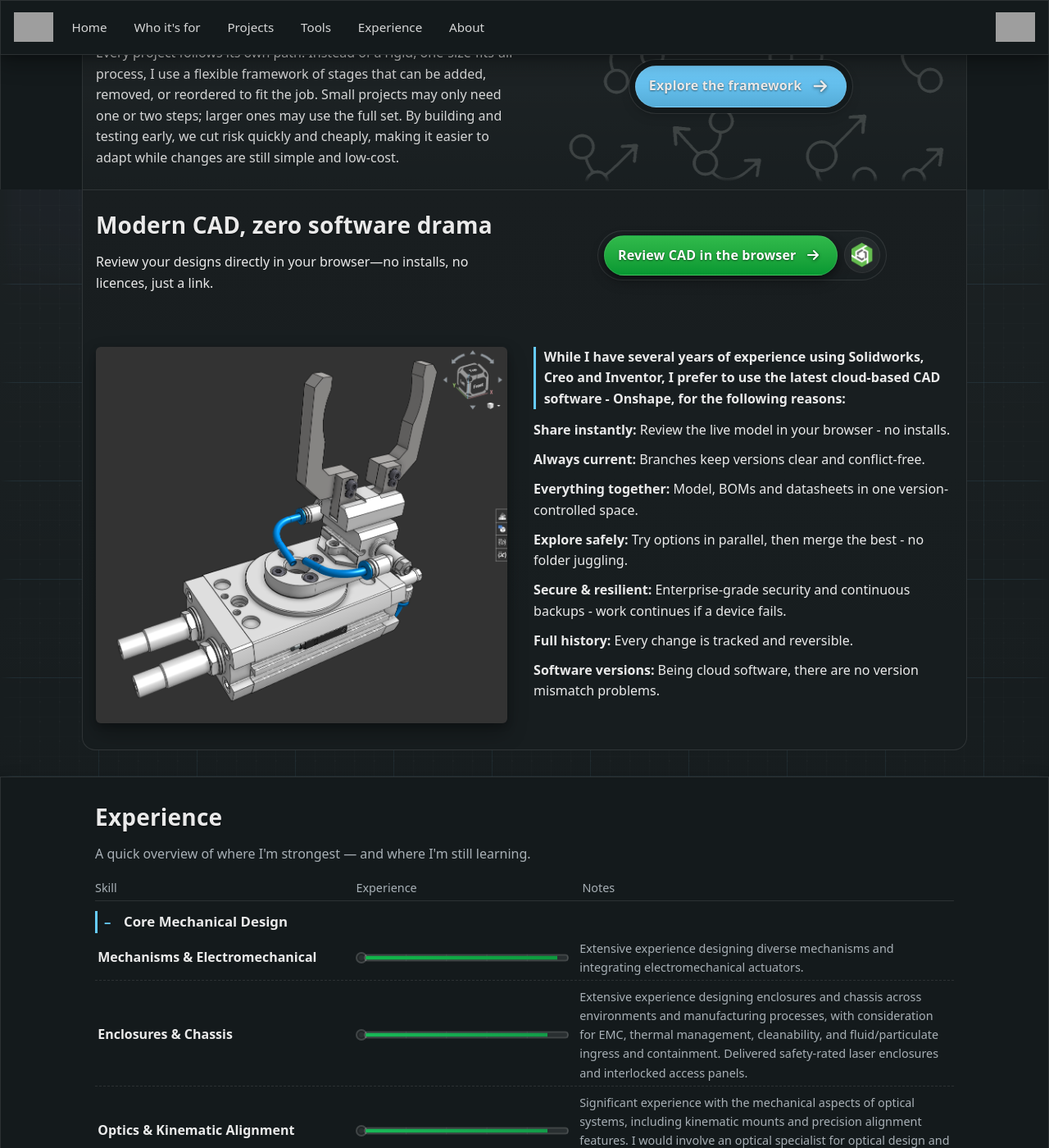
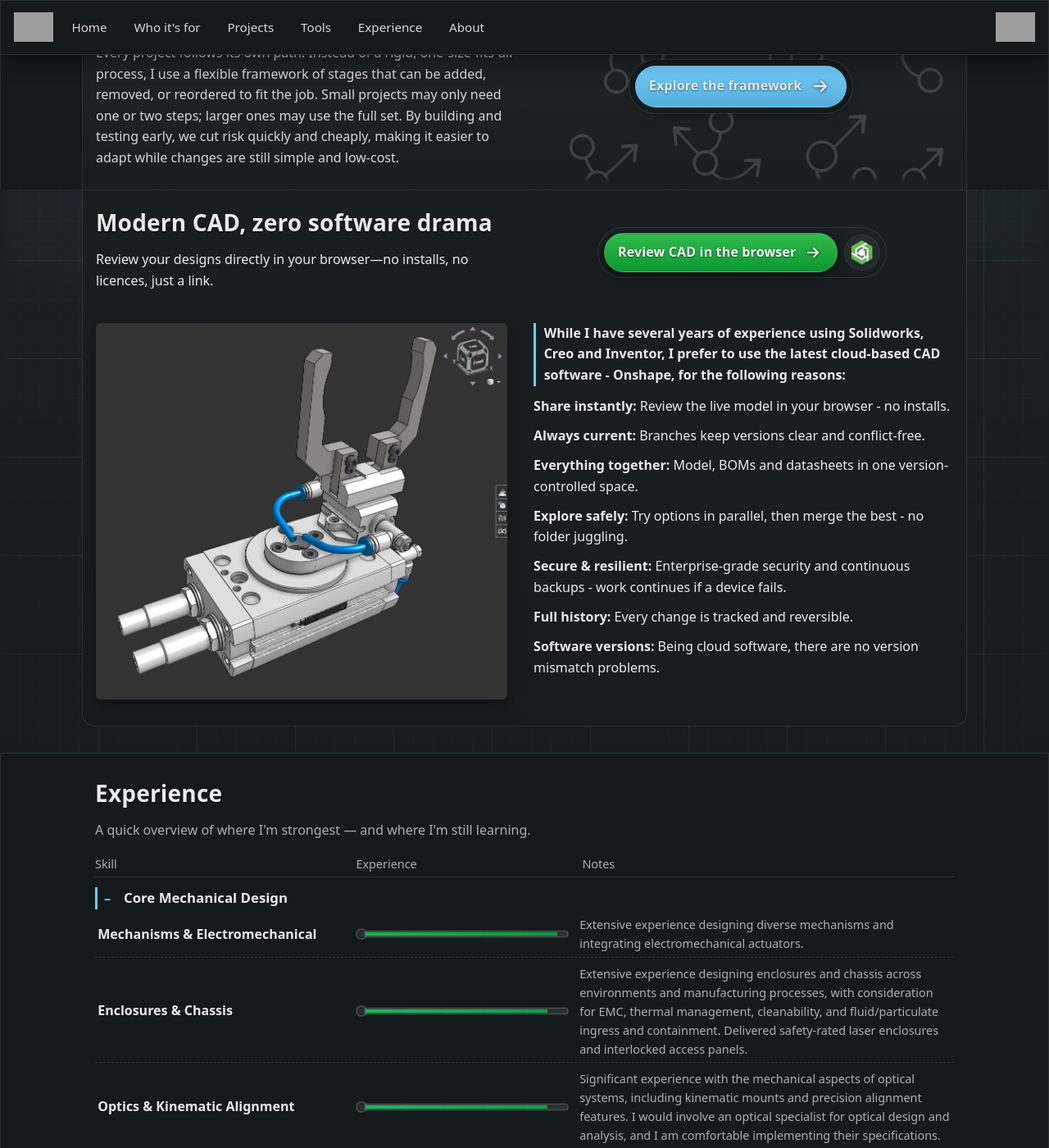
Before and after one commit to JamesAIzzard/jamesaizzard.github.io, a Jekyll site: the page built from index.html, in a window 1280 px wide and 1400 px high, scrolled down 1586 px. Shown: the whole window at 82% size. Built offline with Jekyll 4.4.1, drawn with Linux system fonts in a browser that asks for light colours; some web fonts are replaced; grey boxes are pictures that could not be loaded.

Commit message:
Refactor spacing and padding in Modern CAD and Flexible Project Framework sections for improved layout consistency on mobile devices

```diff
--- a/_sass/components/_flexible_framework.scss
+++ b/_sass/components/_flexible_framework.scss
@@ -152,6 +152,10 @@
 }
 
 #project-types .fp-cta { display: flex; margin: 0; justify-content: flex-start; align-items: center; }
+@media (max-width: 899px) {
+  /* Add a little extra space above the CTA on mobile */
+  #project-types .pt-header > .fp-cta { margin-top: 0.6rem; }
+}
 @media (min-width: 900px) {
   /* Center the button within the RHS area, while the container stays stretched for the background */
   #project-types .fp-cta { justify-content: center; }
--- a/_sass/components/_modern_cad.scss
+++ b/_sass/components/_modern_cad.scss
@@ -64,13 +64,14 @@
 
 /* Layout: simple flex, mobile first */
 #onshape-stage {
-    margin-top: clamp(0.5rem, 1.8vw, 1rem);
-    padding-top: clamp(0.5rem, 1.8vw, 1rem);
+    /* Reduce gap beneath header title/button */
+    margin-top: clamp(0.2rem, 0.8vw, 0.6rem);
+    padding-top: clamp(0.2rem, 0.8vw, 0.5rem);
     padding-bottom: clamp(1rem, 3vw, 2rem);
     padding-inline: 0; /* inline gutters come from the section container */
     display: flex;
     flex-direction: column;
-    gap: 1.1rem;
+    gap: 0.9rem;
 }
 
 @media (min-width: 900px) {
@@ -194,8 +195,10 @@
 
 /* Rail-aligned padding for content inside the container */
 #modern-cad .mc-box > #onshape-header {
-  padding: clamp(1.1rem, 3vw, 1.6rem);
+  /* Tighten vertical padding around the header content */
   padding-inline: var(--rail-gutter);
+  padding-top: clamp(0.9rem, 2.4vw, 1.4rem);
+  padding-bottom: clamp(0.35rem, 1.2vw, 0.7rem);
 }
 #modern-cad .mc-box > #onshape-stage {
   padding-bottom: clamp(1.2rem, 3vw, 2rem);
```
